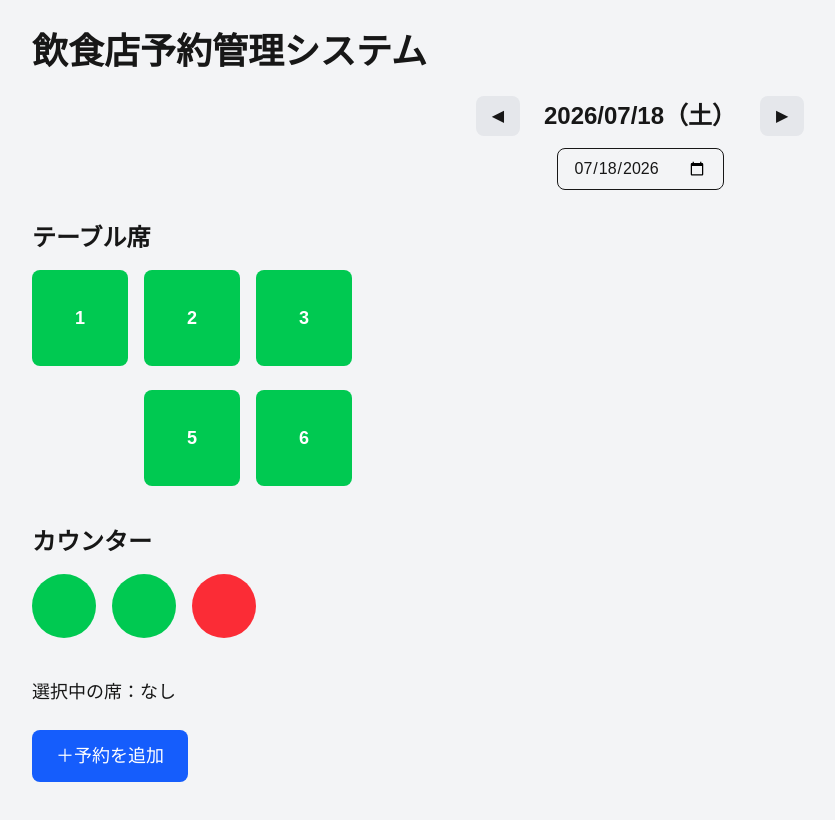
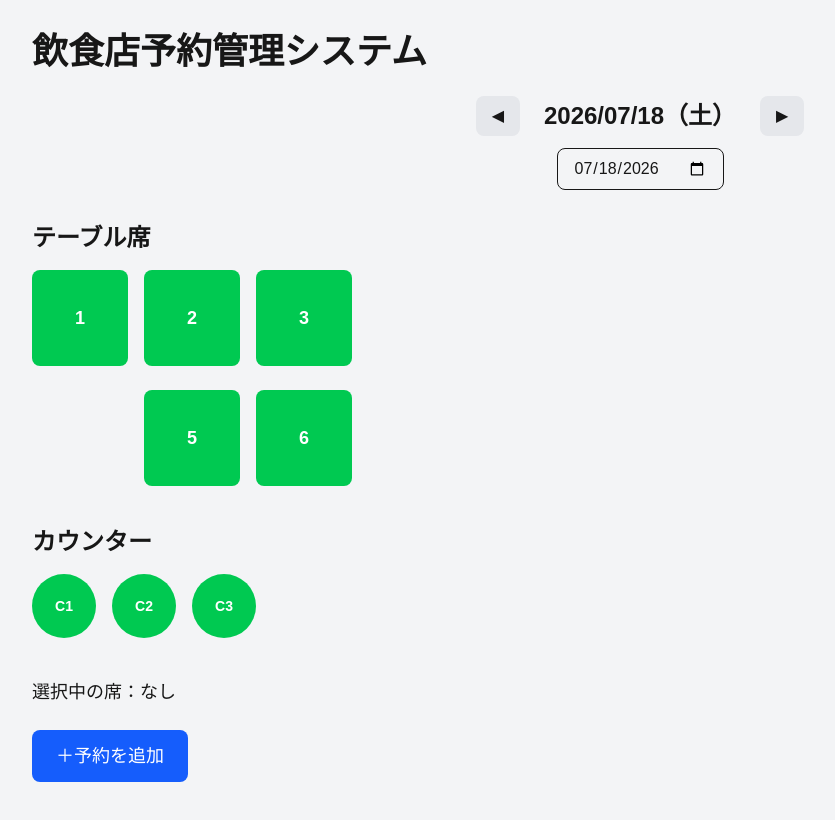
Before and after one commit to rockcut/restaurant-reservation-system, a Next.js app in the folder frontend/: page / in a window 1280 px wide. Shown: the top 820 px of the page, without its empty margins (0-835 px from the left). Built offline with nearby package versions, Linux system fonts and the light colour scheme; no server answers; the database is empty.

Commit message:
feat: add counter seat reservation management
Closes #18

```diff
--- a/frontend/app/page.tsx
+++ b/frontend/app/page.tsx
@@ -85,6 +85,15 @@ export default function Home() {
     setSelectedSeat(null);
     };
 
+    const getSeatLabel = (seat: number | null) => {
+      if (seat === null) return "なし";
+
+      if (seat >= 101 && seat <= 103) {
+        return `カウンター${seat - 100}`;
+      }
+
+      return `${seat}番席`;
+    };
 
   return (
     <main className="min-h-screen bg-gray-100 p-8">
@@ -104,8 +113,7 @@ export default function Home() {
       />
 
       <p className="mb-6 text-lg font-medium">
-        選択中の席：
-        {selectedSeat === null ? "なし" : `${selectedSeat}番席`}
+        選択中の席：{getSeatLabel(selectedSeat)}
       </p>
 
       {selectedReservation && (
--- a/frontend/components/SeatLayout.tsx
+++ b/frontend/components/SeatLayout.tsx
@@ -21,6 +21,9 @@ export default function SeatLayout({
   selectedSeat,
   onSelectSeat,
 }: SeatLayoutProps) {
+
+  const counterSeats = [101, 102, 103];
+
   return (
     <>
       <h2 className="mb-4 text-2xl font-semibold">
@@ -45,7 +48,7 @@ export default function SeatLayout({
                   : reservation
                     ? "bg-orange-500"
                     : "bg-green-500"
-              }`}
+                }`}
             >
               <div className="text-lg font-bold">
                 {seat}
@@ -112,10 +115,36 @@ export default function SeatLayout({
       </h2>
 
       <div className="mb-10 flex gap-4">
-        <div className="h-16 w-16 rounded-full bg-green-500"></div>
-        <div className="h-16 w-16 rounded-full bg-green-500"></div>
-        <div className="h-16 w-16 rounded-full bg-red-500"></div>
-      </div>
+        {counterSeats.map((seat, index) => {
+            const reservation = reservations.find(
+            (reservation) => reservation.seat === seat
+            );
+
+            return (
+            <div
+                key={seat}
+                onClick={() => onSelectSeat(seat)}
+                className={`flex h-16 w-16 cursor-pointer flex-col items-center justify-center rounded-full text-white ${
+                selectedSeat === seat
+                    ? "bg-blue-500"
+                    : reservation
+                    ? "bg-orange-500"
+                    : "bg-green-500"
+                }`}
+            >
+                <div className="text-sm font-bold">
+                C{index + 1}
+                </div>
+
+                {reservation && (
+                <div className="text-xs">
+                    {reservation.name}
+                </div>
+                )}
+            </div>
+            );
+          })}
+        </div>
     </>
   );
 }
```
